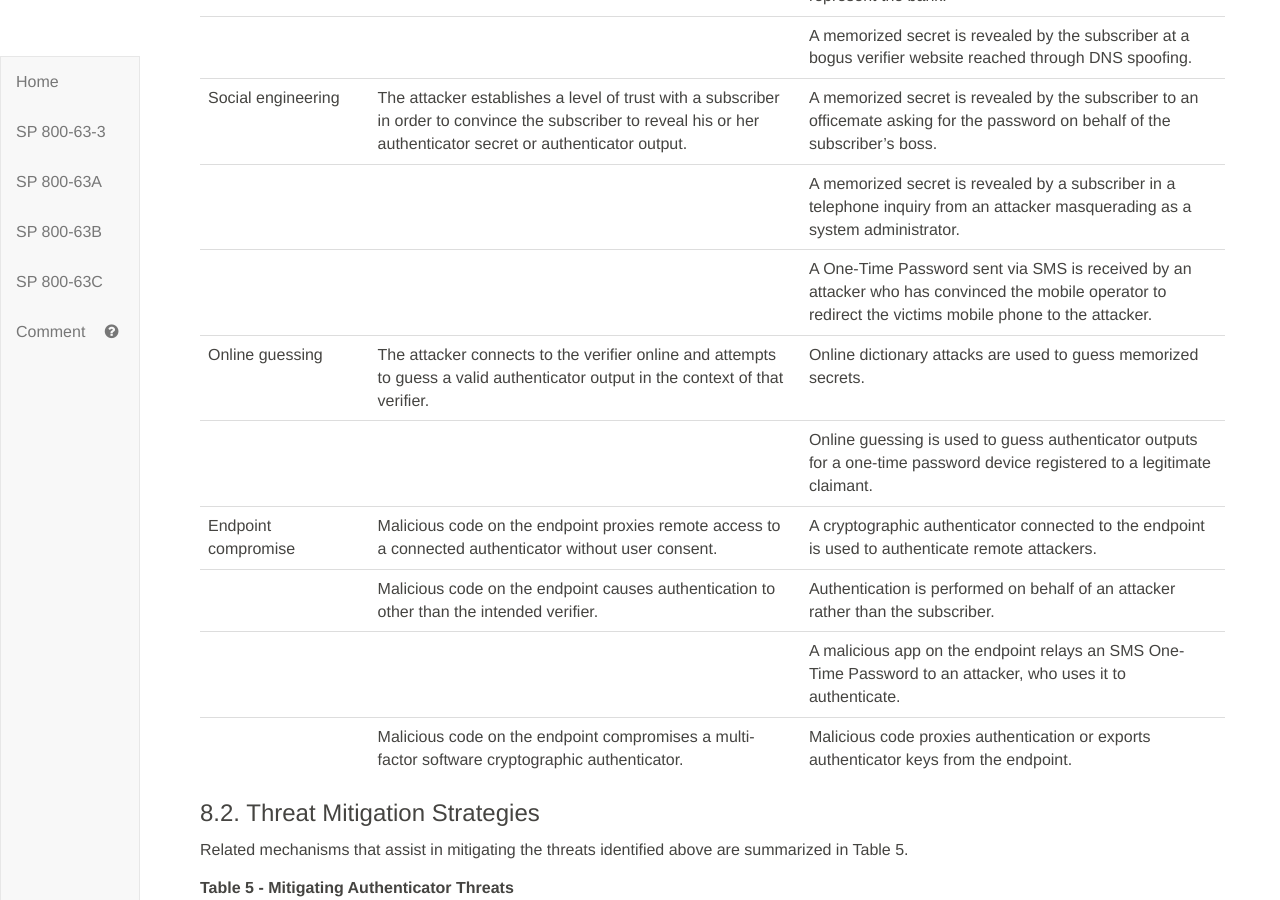
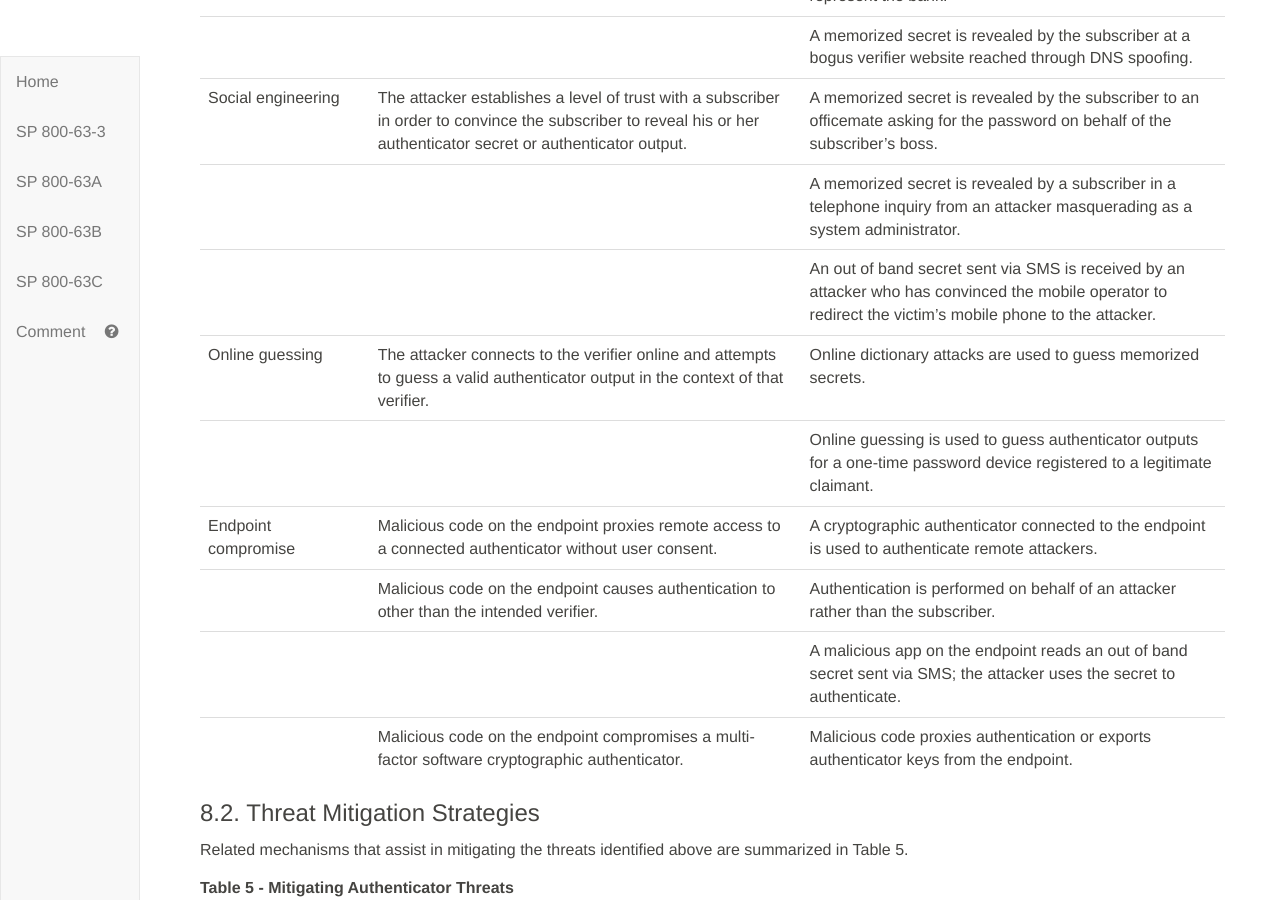
Before and after one commit to usnistgov/800-63-3, a Jekyll site: the page built from sp800-63b.md, in a window 1280 px wide and 900 px high, scrolled down 39970 px. Built offline with Jekyll 4.4.1, drawn with Linux system fonts in a browser that asks for light colours; some of the changed text lies outside the part shown.

Commit message:
Clarify "SMS one-time password" to "out of band secret".
Addresses pull request feedback by @jimfenton. Thanks!

```diff
--- a/sp800-63b/sec8_security.md
+++ b/sp800-63b/sec8_security.md
@@ -33,7 +33,7 @@ This document assumes that the subscriber is not colluding with the attacker who
 | Eavesdropping | The authenticator secret or authenticator output is revealed to the attacker as the subscriber is authenticating. | Memorized secrets are obtained by watching keyboard entry. |
 | | | Memorized secrets or authenticator outputs are intercepted by keystroke logging software. |
 | | | A PIN is captured from PIN pad device. |
-| | An out of band secret is intercepted by the attacker by compromising the communication channel. | A one-time password is transmitted via unencrypted wifi and received by the attacker. |
+| | An out of band secret is intercepted by the attacker by compromising the communication channel. | An out of band secret is transmitted via unencrypted wifi and received by the attacker. |
 | Offline cracking | The authenticator is exposed using analytical methods outside the authentication mechanism. | A software PKI authenticator is subjected to dictionary attack to identify the correct password to use to decrypt the private key. |
 | Side channel attack | The authenticator secret is exposed using physical characteristics of the authenticator. | A key is extracted by differential power analysis on a hardware cryptographic authenticator. |
 | | | A cryptographic authenticator secret is extracted by analysis of the response time of the authenticator over a number of attempts. |
@@ -42,12 +42,12 @@ This document assumes that the subscriber is not colluding with the attacker who
 | | | A memorized secret is revealed by the subscriber at a bogus verifier website reached through DNS spoofing.
 | Social engineering | The attacker establishes a level of trust with a subscriber in order to convince the subscriber to reveal his or her authenticator secret or authenticator output. | A memorized secret is revealed by the subscriber to an officemate asking for the password on behalf of the subscriber’s boss. |
 | | | A memorized secret is revealed by a subscriber in a telephone inquiry from an attacker masquerading as a system administrator. |
-| | | A One-Time Password sent via SMS is received by an attacker who has convinced the mobile operator to redirect the victims mobile phone to the attacker. |
+| | | An out of band secret sent via SMS is received by an attacker who has convinced the mobile operator to redirect the victim's mobile phone to the attacker. |
 | Online guessing | The attacker connects to the verifier online and attempts to guess a valid authenticator output in the context of that verifier. | Online dictionary attacks are used to guess memorized secrets. |
 | | | Online guessing is used to guess authenticator outputs for a one-time password device registered to a legitimate claimant. |
 | Endpoint compromise | Malicious code on the endpoint proxies remote access to a connected authenticator without user consent. | A cryptographic authenticator connected to the endpoint is used to authenticate remote attackers. |
 | | Malicious code on the endpoint causes authentication to other than the intended verifier. | Authentication is performed on behalf of an attacker rather than the subscriber.
-| | | A malicious app on the endpoint relays an SMS One-Time Password to an attacker, who uses it to authenticate.
+| | | A malicious app on the endpoint reads an out of band secret sent via SMS; the attacker uses the secret to authenticate.
 | | Malicious code on the endpoint compromises a multi-factor software cryptographic authenticator. | Malicious code proxies authentication or exports authenticator keys from the endpoint.
 
 ### 8.2. Threat Mitigation Strategies
```
